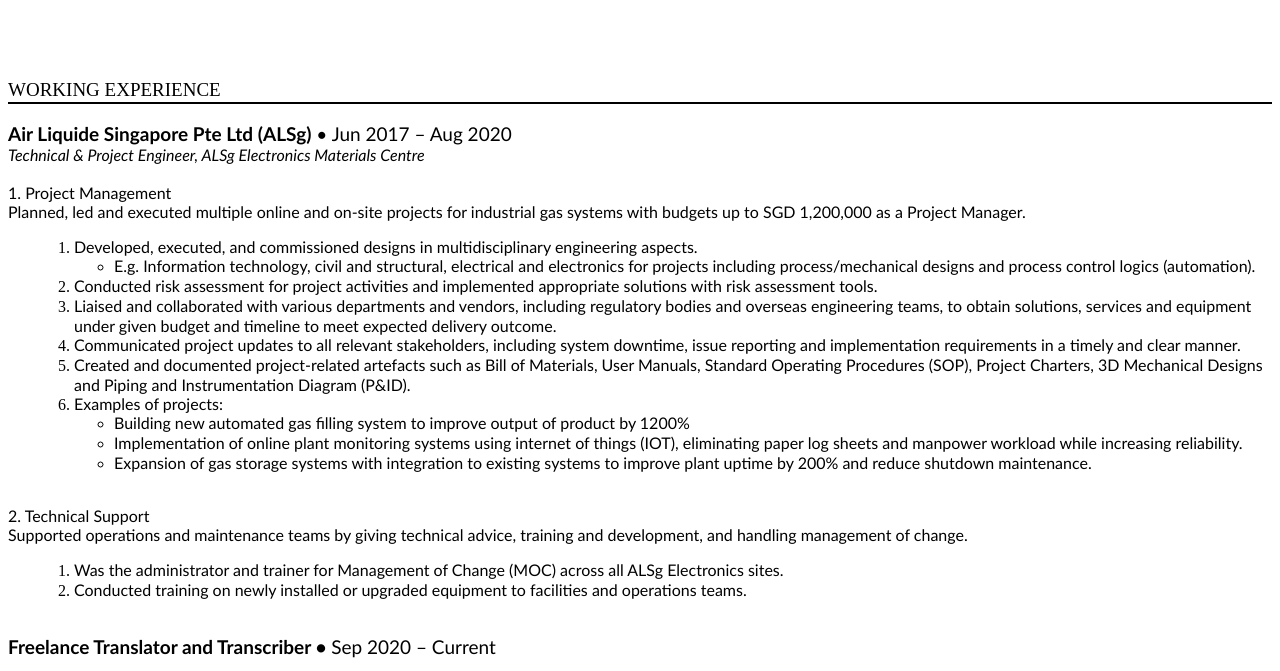
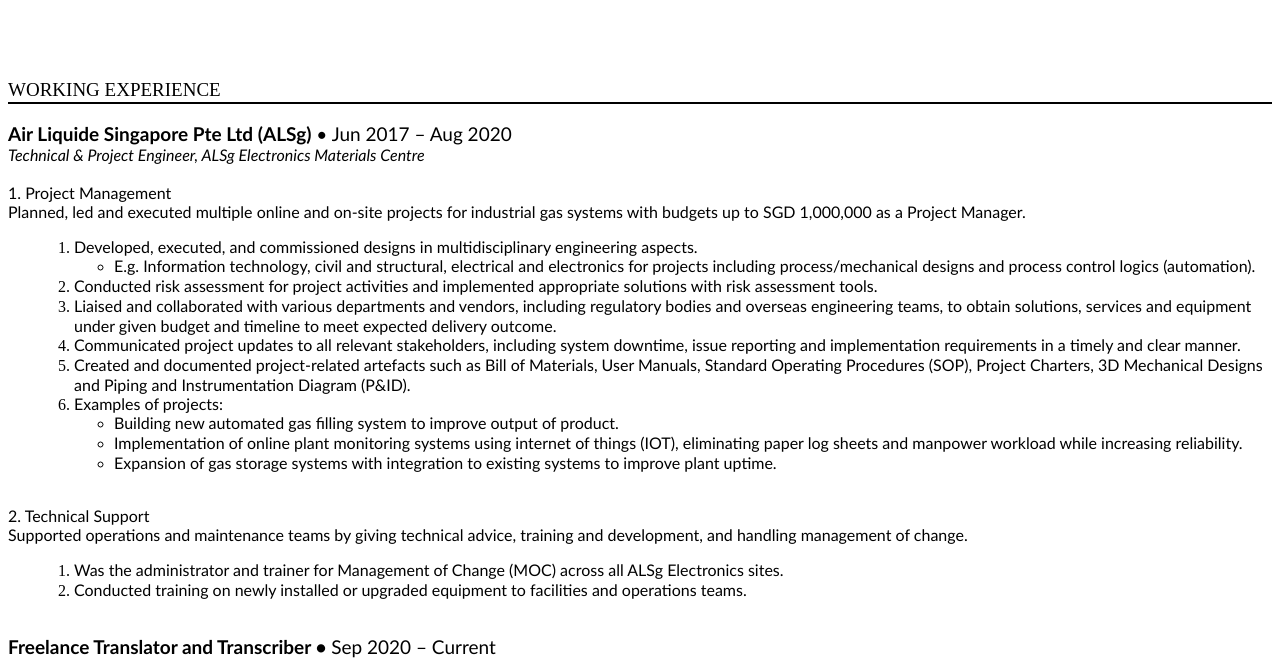
Before and after one commit to Ivancmh/cloud_run_resume_api, a Flask app: page / in a window 1280 px wide. Shown: the part 851-1522 px from the top of the page. Run offline with Flask 2, Linux system fonts and the light colour scheme; some libraries are stand-ins or nearby versions.

Commit message:
Add files via upload

```diff
--- a/templates/layout.html
+++ b/templates/layout.html
@@ -71,7 +71,7 @@
 <p style='margin:0cm;font-size:16px;font-family:"Times New Roman",serif;margin-right:-.2pt;'><em><span style='font-family:"Gill Sans";'>Technical &amp; Project Engineer, ALSg Electronics Materials Centre</span></em></p>
 <p style='margin:0cm;font-size:16px;font-family:"Times New Roman",serif;margin-right:-.2pt;'><em><span style='font-family:"Gill Sans";'>&nbsp;</span></em></p>
 <p style='margin:0cm;font-size:16px;font-family:"Times New Roman",serif;margin-right:-.2pt;'><span style='font-family:"Gill Sans";'>1. Project Management</span></p>
-<p style='margin:0cm;font-size:16px;font-family:"Times New Roman",serif;margin-top:0cm;margin-right:-.2pt;margin-bottom:10.0pt;margin-left:0cm;'><span style='font-family:"Gill Sans";'>Planned, led and executed multiple online and on-site projects for industrial gas systems with budgets up to SGD 1,200,000 as a Project Manager.&nbsp;</span></p>
+<p style='margin:0cm;font-size:16px;font-family:"Times New Roman",serif;margin-top:0cm;margin-right:-.2pt;margin-bottom:10.0pt;margin-left:0cm;'><span style='font-family:"Gill Sans";'>Planned, led and executed multiple online and on-site projects for industrial gas systems with budgets up to SGD 1,000,000 as a Project Manager.&nbsp;</span></p>
 <ul style="list-style-type: undefined;margin-left:26px;">
     <li><span style='font-family:"Gill Sans";'>Developed, executed, and commissioned designs in multidisciplinary engineering aspects.</span>
         <ol style="list-style-type: circle;">
@@ -84,9 +84,9 @@
     <li><span style='font-family:"Gill Sans";'>Created and d<span style="color:black;">ocument</span>ed<span style="color:black;">&nbsp;project</span>-<span style="color:black;">related&nbsp;</span>artefacts such as<span style="color:black;">&nbsp;Bill of Materials, User Manuals, Standard Operating Procedures (SOP), Project Charters, 3D Mechanical Designs and Piping and Instrumentation Diagram (P&amp;ID).</span></span></li>
     <li><span style='font-family:"Gill Sans";'>Examples of projects:</span>
         <ol style="list-style-type: circle;">
-            <li><span style='font-family:"Gill Sans";'>Building new automated gas filling system to improve output of product by 1200%</span></li>
+            <li><span style='font-family:"Gill Sans";'>Building new automated gas filling system to improve output of product.</span></li>
             <li><span style='font-family:"Gill Sans";'>Implementation of online plant monitoring systems using internet of things (IOT), eliminating paper log sheets and manpower workload while increasing reliability.</span></li>
-            <li><span style='font-family:"Gill Sans";'>Expansion of gas storage&nbsp;</span><span style='font-family:"Gill Sans";'>systems<span style="color:black;">&nbsp;with integration to existing systems to improve plant uptime by 200% and&nbsp;</span>reduce<span style="color:black;">&nbsp;</span>shutdown<span style="color:black;">&nbsp;maintenance.</span></span></li>
+            <li><span style='font-family:"Gill Sans";'>Expansion of gas storage&nbsp;</span><span style='font-family:"Gill Sans";'>systems<span style="color:black;">&nbsp;with integration to existing systems to improve plant uptime.</span></span></li>
         </ol>
     </li>
 </ul>
@@ -122,6 +122,5 @@
 <p style='margin:0cm;font-size:16px;font-family:"Times New Roman",serif;margin-right:-.2pt;line-height:115%;'><span style='font-size:12px;line-height:115%;font-family:"Gill Sans";color:black;'>&nbsp;</span></p>
 <p style='margin:0cm;font-size:16px;font-family:"Times New Roman",serif;margin-right:-.2pt;line-height:115%;'><strong><span style='font-size:19px;line-height:115%;font-family:"Gill Sans";'>Physical Chemistry Chemical Physics</span></strong><span style='font-size:19px;line-height:115%;font-family:"Gill Sans";'>&nbsp;&bull; Aug 2018</span></p>
 <p style='margin:0cm;font-size:16px;font-family:"Times New Roman",serif;margin-right:-.2pt;line-height:115%;'><em><span style='font-family:"Gill Sans";'>Understanding doping strategies in the design of organic electrode materials for Li and Na ion batteries: an electronic structure perspective.</span></em></p>
-<div id="sfcwbsllrt8321wblk9wh5etgm7d22almqf"></div>
-<script type="text/javascript" src="https://counter10.stat.ovh/private/counter.js?c=wbsllrt8321wblk9wh5etgm7d22almqf&down=async" async></script>
-<noscript><a href="https://www.freecounterstat.com" title="hit counter"><img src="https://counter10.stat.ovh/private/freecounterstat.php?c=wbsllrt8321wblk9wh5etgm7d22almqf" border="0" title="hit counter" alt="hit counter"></a></noscript>
+<div id="sfcwbsllrt8321wblk9wh5etgm7d22almqf"><br></div>
+<script type="text/javascript" src="https://counter10.stat.ovh/private/counter.js?c=wbsllrt8321wblk9wh5etgm7d22almqf&down=async" async=""></script><noscript><a href="https://www.freecounterstat.com" title="hit counter"><img src="https://counter10.stat.ovh/private/freecounterstat.php?c=wbsllrt8321wblk9wh5etgm7d22almqf" border="0" title="hit counter" alt="hit counter"></a></noscript>
```
